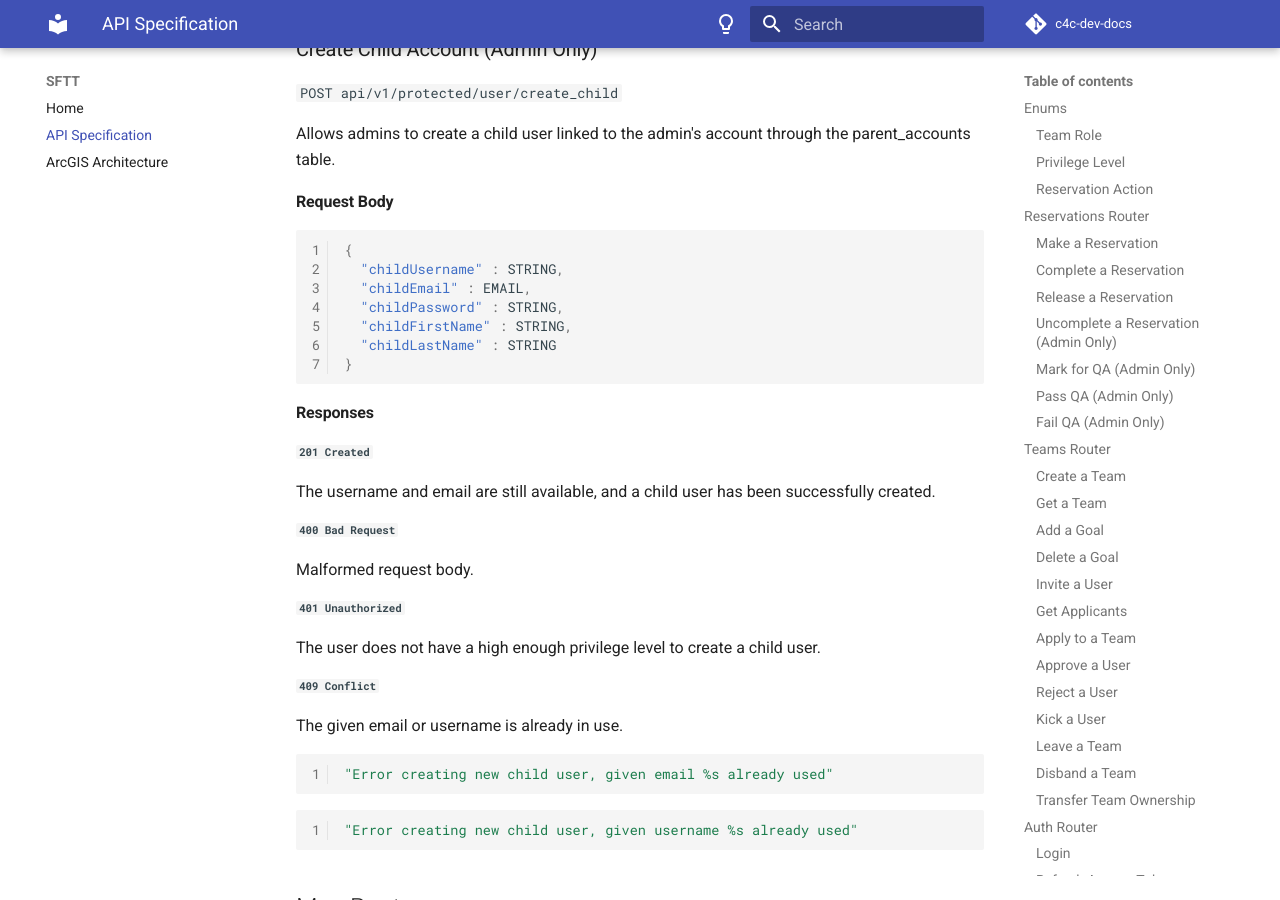
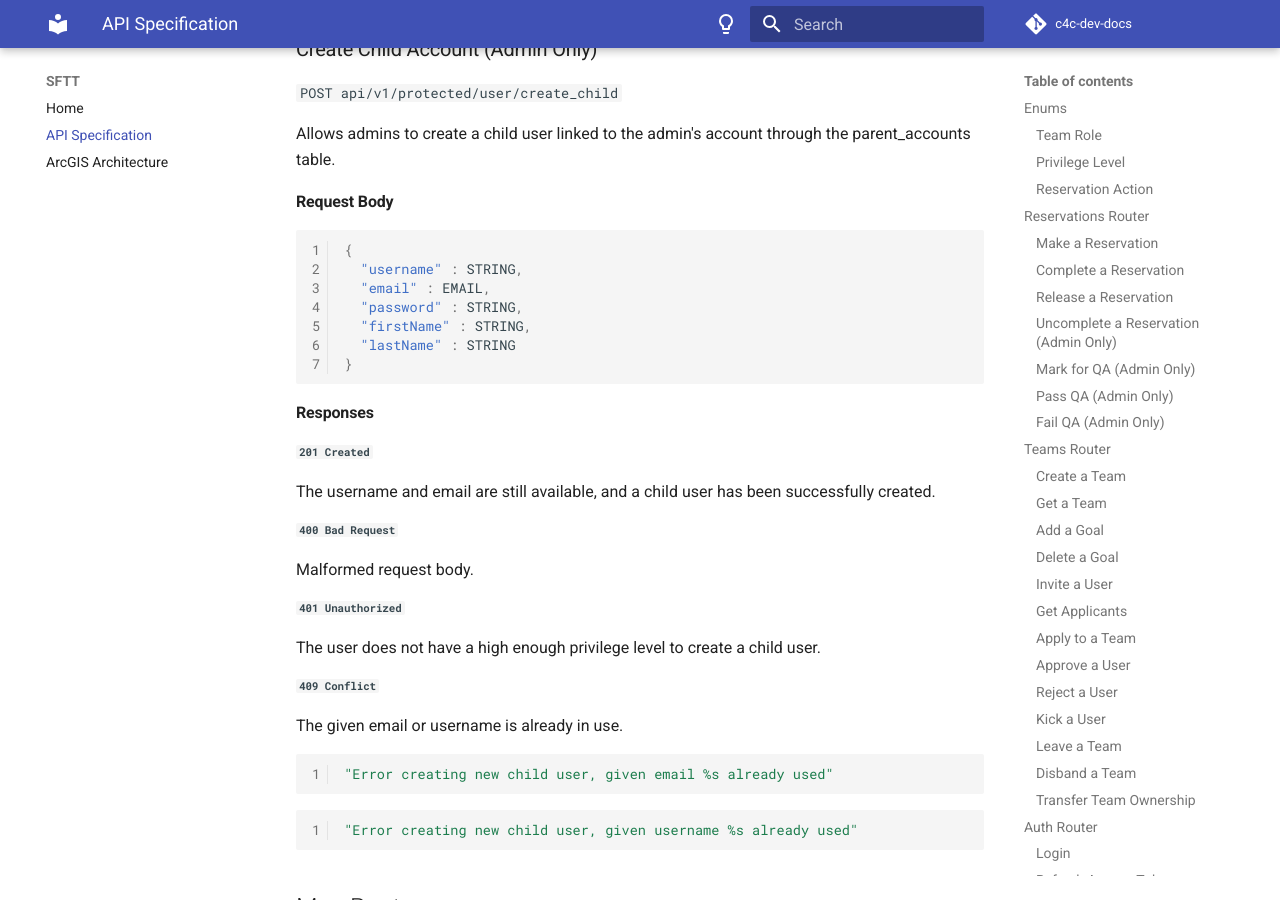
Before and after one commit to Code-4-Community/c4c-dev-docs, an MkDocs documentation site: the page built from docs/sftt/sftt-api-spec.md, in a window 1280 px wide and 900 px high, scrolled down 24864 px. Built offline with MkDocs 1.6.1 and Material for MkDocs 9.7.7, drawn with Linux system fonts in a browser that asks for light colours; comment, search, counter and statistics services are not loaded.

Commit message:
Changed documentation for request body for Create Child Account

````diff
--- a/docs/sftt/sftt-api-spec.md
+++ b/docs/sftt/sftt-api-spec.md
@@ -1117,11 +1117,11 @@ Allows admins to create a child user linked to the admin's account through the p
 
 ```json
 {
-  "childUsername" : STRING,
-  "childEmail" : EMAIL,
-  "childPassword" : STRING,
-  "childFirstName" : STRING,
-  "childLastName" : STRING
+  "username" : STRING,
+  "email" : EMAIL,
+  "password" : STRING,
+  "firstName" : STRING,
+  "lastName" : STRING
 }
 ```
 
````
